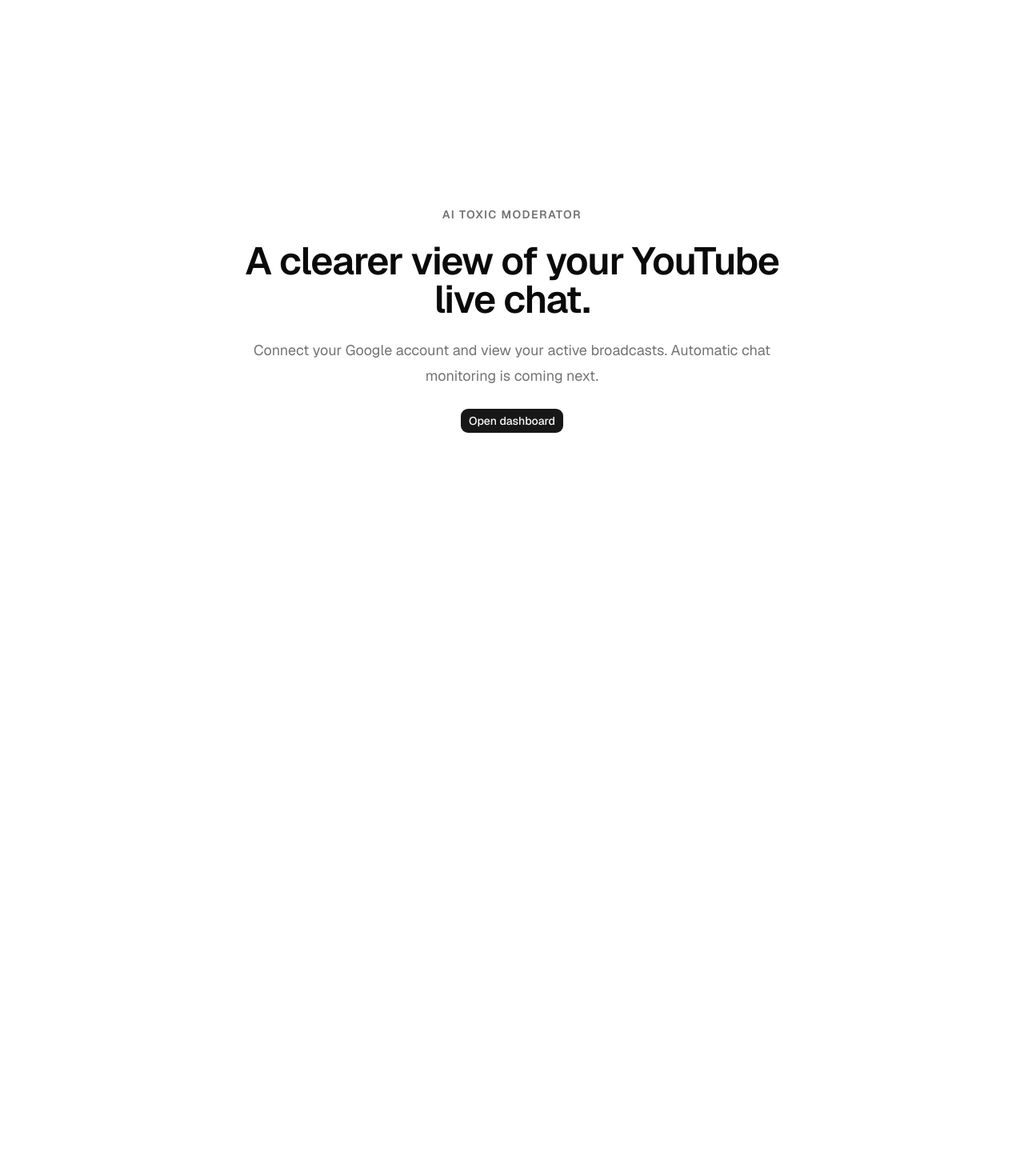
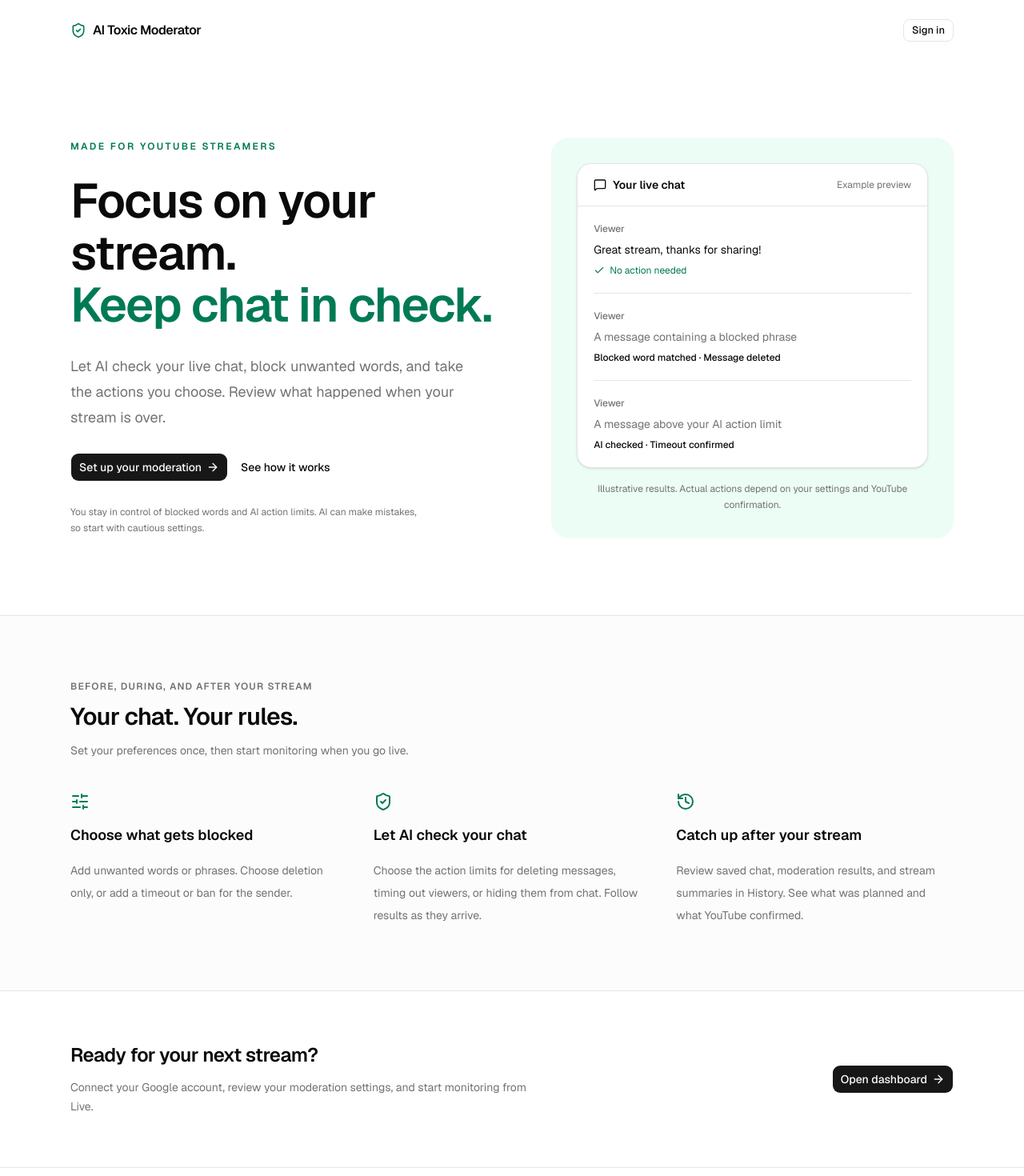
Before and after one commit to ndrvndr/ai-toxic-moderator, a Next.js app in the folder apps/dashboard/: page / in a window 1280 px wide. Shown: the top 1470 px of the page at 80% size. Before the commit the page ends 800 px from the top, so only its background shows below. Built offline with nearby package versions, Linux system fonts and the light colour scheme.

Commit message:
Refresh public homepage for streamer moderation workflow

```diff
--- a/apps/dashboard/features/landing/components/landing-page.tsx
+++ b/apps/dashboard/features/landing/components/landing-page.tsx
@@ -1,25 +1,162 @@
+import {
+  ArrowRight,
+  Check,
+  History,
+  MessageSquare,
+  ShieldCheck,
+  SlidersHorizontal,
+} from 'lucide-react';
 import Link from 'next/link';
 
 import { Button } from '@/components/ui/button';
 
 export function LandingPage() {
   return (
-    <main className="flex min-h-svh items-center justify-center px-6 py-16">
-      <div className="max-w-2xl space-y-6 text-center">
-        <p className="text-sm font-semibold tracking-widest text-muted-foreground">
-          AI TOXIC MODERATOR
-        </p>
-        <h1 className="text-4xl font-semibold tracking-tight md:text-5xl">
-          A clearer view of your YouTube live chat.
-        </h1>
-        <p className="text-lg leading-8 text-muted-foreground">
-          Connect your Google account and view your active broadcasts. Automatic chat monitoring is
-          coming next.
-        </p>
-        <Button asChild>
-          <Link href="/login">Open dashboard</Link>
+    <div className="min-h-svh bg-background text-foreground">
+      <header className="mx-auto flex max-w-6xl items-center justify-between gap-4 px-6 py-6">
+        <Link href="/" className="flex items-center gap-2 font-semibold tracking-tight">
+          <ShieldCheck aria-hidden="true" className="size-5 text-emerald-700" />
+          AI Toxic Moderator
+        </Link>
+        <Button asChild variant="outline" size="sm">
+          <Link href="/login">Sign in</Link>
         </Button>
-      </div>
-    </main>
+      </header>
+      <main>
+        <section className="mx-auto grid max-w-6xl items-center gap-12 px-6 py-16 sm:py-24 lg:grid-cols-[1.1fr_1fr]">
+          <div className="space-y-7">
+            <p className="text-xs font-semibold uppercase tracking-[0.2em] text-emerald-700 dark:text-emerald-400">
+              Made for YouTube streamers
+            </p>
+            <h1 className="max-w-xl text-5xl font-semibold leading-[1.08] tracking-tight sm:text-6xl">
+              Focus on your stream.
+              <br />
+              <span className="text-emerald-700 dark:text-emerald-400">Keep chat in check.</span>
+            </h1>
+            <p className="max-w-lg text-lg leading-8 text-muted-foreground">
+              Let AI check your live chat, block unwanted words, and take the actions you choose.
+              Review what happened when your stream is over.
+            </p>
+            <div className="flex flex-wrap items-center gap-4">
+              <Button asChild size="lg">
+                <Link href="/login">
+                  Set up your moderation
+                  <ArrowRight aria-hidden="true" />
+                </Link>
+              </Button>
+              <a
+                href="#how-it-works"
+                className="text-sm font-medium underline-offset-4 hover:underline"
+              >
+                See how it works
+              </a>
+            </div>
+            <p className="max-w-md text-xs leading-5 text-muted-foreground">
+              You stay in control of blocked words and AI action limits. AI can make mistakes, so
+              start with cautious settings.
+            </p>
+          </div>
+          <div className="rounded-3xl bg-emerald-50 p-5 sm:p-8 dark:bg-emerald-950/30">
+            <div className="overflow-hidden rounded-2xl border bg-card shadow-sm">
+              <div className="flex items-center justify-between gap-3 border-b px-5 py-4">
+                <div className="flex items-center gap-2 text-sm font-semibold">
+                  <MessageSquare aria-hidden="true" className="size-4" />
+                  Your live chat
+                </div>
+                <span className="text-xs text-muted-foreground">Example preview</span>
+              </div>
+              <div className="divide-y px-5">
+                <div className="space-y-2 py-5">
+                  <p className="text-xs font-medium text-muted-foreground">Viewer</p>
+                  <p className="text-sm">Great stream, thanks for sharing!</p>
+                  <p className="flex items-center gap-1.5 text-xs text-emerald-700 dark:text-emerald-400">
+                    <Check aria-hidden="true" className="size-3.5" />
+                    No action needed
+                  </p>
+                </div>
+                <div className="space-y-2 py-5">
+                  <p className="text-xs font-medium text-muted-foreground">Viewer</p>
+                  <p className="text-sm text-muted-foreground">
+                    A message containing a blocked phrase
+                  </p>
+                  <p className="text-xs font-medium">Blocked word matched · Message deleted</p>
+                </div>
+                <div className="space-y-2 py-5">
+                  <p className="text-xs font-medium text-muted-foreground">Viewer</p>
+                  <p className="text-sm text-muted-foreground">
+                    A message above your AI action limit
+                  </p>
+                  <p className="text-xs font-medium">AI checked · Timeout confirmed</p>
+                </div>
+              </div>
+            </div>
+            <p className="mt-4 text-center text-xs leading-5 text-muted-foreground">
+              Illustrative results. Actual actions depend on your settings and YouTube confirmation.
+            </p>
+          </div>
+        </section>
+        <section id="how-it-works" aria-labelledby="how-heading" className="border-y bg-muted/30">
+          <div className="mx-auto max-w-6xl px-6 py-16 sm:py-20">
+            <div className="mb-10 max-w-xl space-y-3">
+              <p className="text-xs font-semibold uppercase tracking-widest text-muted-foreground">
+                Before, during, and after your stream
+              </p>
+              <h2 id="how-heading" className="text-3xl font-semibold tracking-tight">
+                Your chat. Your rules.
+              </h2>
+              <p className="text-sm leading-6 text-muted-foreground">
+                Set your preferences once, then start monitoring when you go live.
+              </p>
+            </div>
+            <div className="grid gap-8 md:grid-cols-3">
+              {[
+                {
+                  icon: SlidersHorizontal,
+                  title: 'Choose what gets blocked',
+                  text: 'Add unwanted words or phrases. Choose deletion only, or add a timeout or ban for the sender.',
+                },
+                {
+                  icon: ShieldCheck,
+                  title: 'Let AI check your chat',
+                  text: 'Choose the action limits for deleting messages, timing out viewers, or hiding them from chat. Follow results as they arrive.',
+                },
+                {
+                  icon: History,
+                  title: 'Catch up after your stream',
+                  text: 'Review saved chat, moderation results, and stream summaries in History. See what was planned and what YouTube confirmed.',
+                },
+              ].map(({ icon: Icon, title, text }) => (
+                <div key={title} className="space-y-4">
+                  <Icon
+                    aria-hidden="true"
+                    className="size-6 text-emerald-700 dark:text-emerald-400"
+                  />
+                  <h3 className="text-lg font-semibold">{title}</h3>
+                  <p className="text-sm leading-7 text-muted-foreground">{text}</p>
+                </div>
+              ))}
+            </div>
+          </div>
+        </section>
+        <section className="mx-auto flex max-w-6xl flex-col gap-6 px-6 py-16 sm:flex-row sm:items-center sm:justify-between">
+          <div className="max-w-xl space-y-3">
+            <h2 className="text-2xl font-semibold tracking-tight">Ready for your next stream?</h2>
+            <p className="text-sm leading-6 text-muted-foreground">
+              Connect your Google account, review your moderation settings, and start monitoring
+              from Live.
+            </p>
+          </div>
+          <Button asChild size="lg">
+            <Link href="/login">
+              Open dashboard
+              <ArrowRight aria-hidden="true" />
+            </Link>
+          </Button>
+        </section>
+      </main>
+      <footer className="border-t px-6 py-6 text-center text-xs leading-5 text-muted-foreground">
+        AI Toxic Moderator · An independent project for YouTube streamers.
+      </footer>
+    </div>
   );
 }
```
Also changed, not shown: 1 other file (tests, documents, lock files or other folders).
